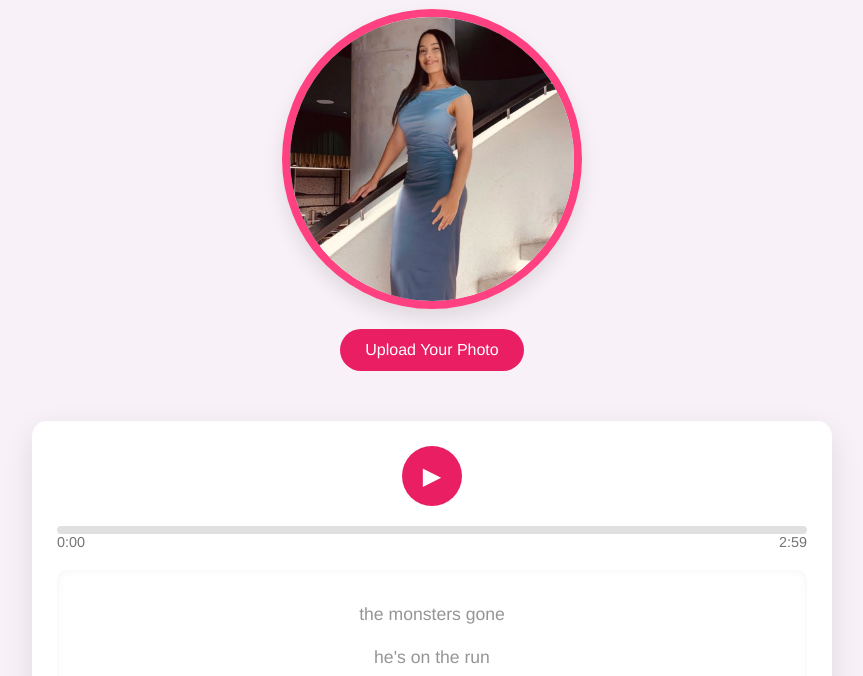
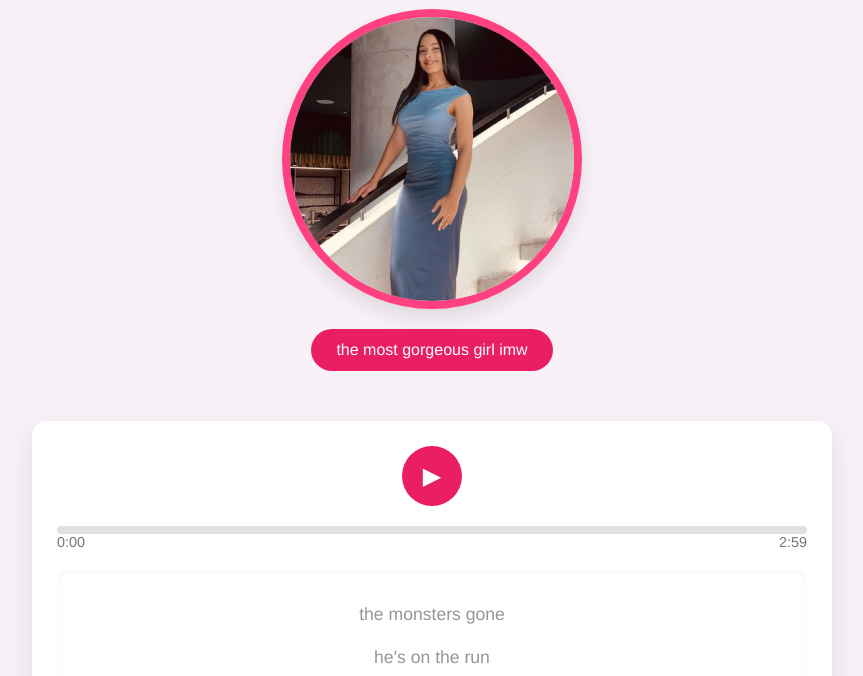
Before and after one commit to nav1017/amm, a plain HTML site: page index.html in a window 1280 px wide. Shown: the part 124-800 px from the top of the page, without its empty margins (208-1071 px from the left). Drawn offline with Linux system fonts and the light colour scheme.

Commit message:
Update index.html

```diff
--- a/index.html
+++ b/index.html
@@ -222,7 +222,7 @@
             alt="Upload your photo here - circular placeholder with pink background and white text"
           />
         </div>
-        <button class="upload-btn" id="uploadBtn">Upload Your Photo</button>
+        <button class="upload-btn" id="uploadBtn">the most gorgeous girl imw</button>
         <input
           type="file"
           id="photoUpload"
```
